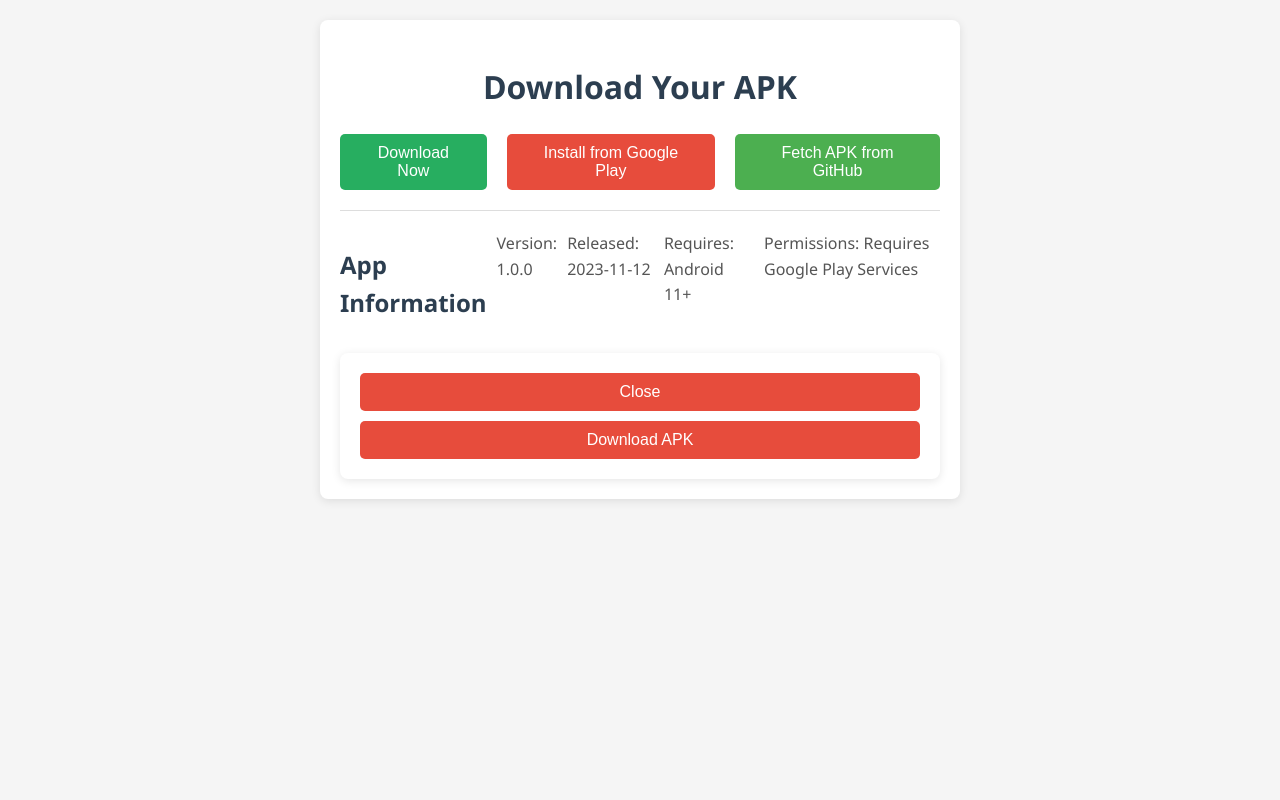
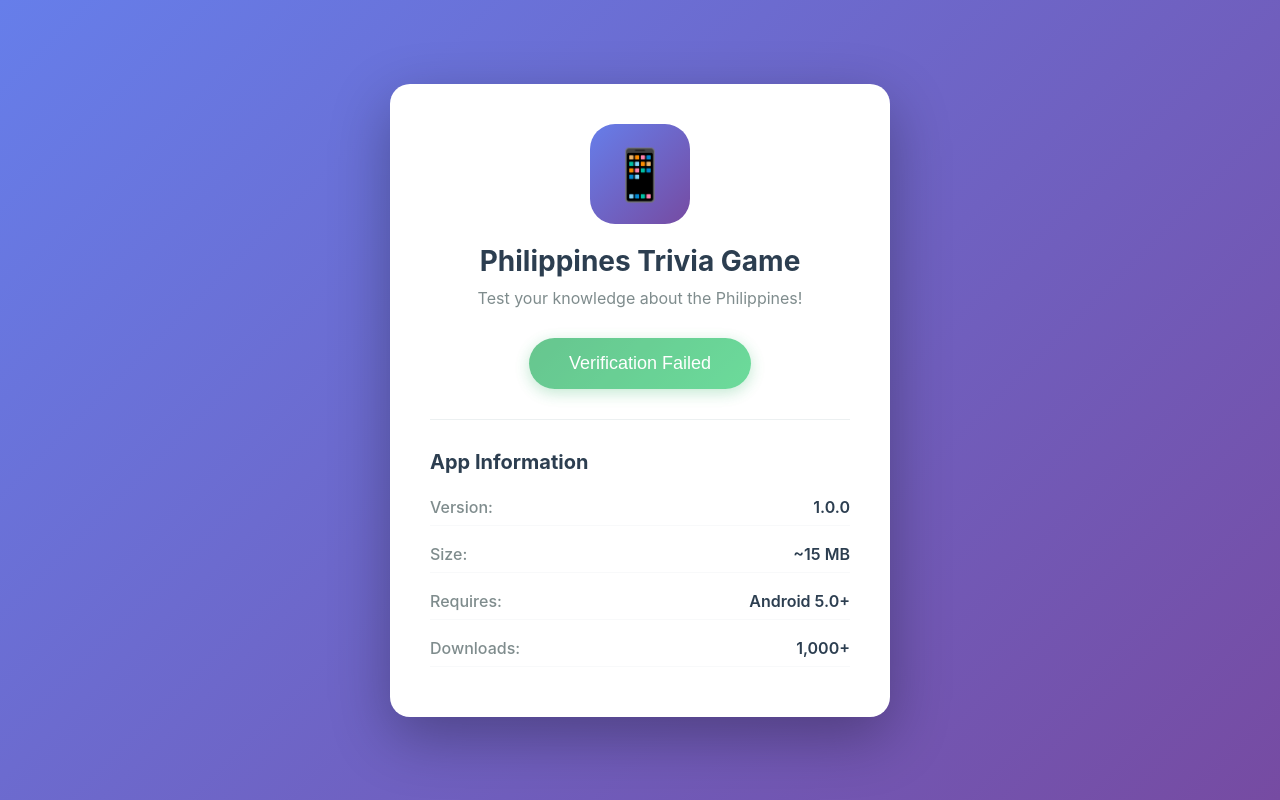
Before and after one commit to attendnace/Philippines-Trivia-Game, a plain HTML site: page index.html in a window 1280 px wide. Drawn offline with Linux system fonts and the light colour scheme; no server answers.

Commit message:
Update index.html

```diff
--- a/index.html
+++ b/index.html
@@ -3,202 +3,279 @@
 <head>
     <meta charset="UTF-8">
     <meta name="viewport" content="width=device-width, initial-scale=1.0">
-    <title>APK Download App</title>
+    <title>Philippines Trivia Game - Download</title>
     <style>
+        * {
+            margin: 0;
+            padding: 0;
+            box-sizing: border-box;
+        }
+
         body {
-            font-family: 'Segoe UI', Tahoma, Geneva, Verdana, sans-serif;
-            line-height: 1.6;
-            margin: 0;
+            font-family: -apple-system, BlinkMacSystemFont, 'Segoe UI', Roboto, Oxygen, Ubuntu, Cantarell, sans-serif;
+            background: linear-gradient(135deg, #667eea 0%, #764ba2 100%);
+            min-height: 100vh;
+            display: flex;
+            align-items: center;
+            justify-content: center;
             padding: 20px;
-            background-color: #f5f5f5;
-            color: #333;
         }
 
         .app-container {
-            max-width: 600px;
-            margin: 0 auto;
-            padding: 20px;
-            background-color: white;
-            border-radius: 8px;
-            box-shadow: 0 2px 10px rgba(0, 0, 0, 0.1);
+            background: white;
+            border-radius: 20px;
+            padding: 40px;
+            box-shadow: 0 20px 60px rgba(0, 0, 0, 0.3);
+            max-width: 500px;
+            width: 100%;
+            text-align: center;
+        }
+
+        .app-icon {
+            width: 100px;
+            height: 100px;
+            background: linear-gradient(135deg, #667eea, #764ba2);
+            border-radius: 25px;
+            margin: 0 auto 20px;
+            display: flex;
+            align-items: center;
+            justify-content: center;
+            font-size: 50px;
+            color: white;
         }
 
         h1 {
-            text-align: center;
             color: #2c3e50;
+            margin-bottom: 10px;
+            font-size: 28px;
         }
 
-        .download-options {
-            display: flex;
-            justify-content: center;
-            gap: 20px;
+        .subtitle {
+            color: #7f8c8d;
+            margin-bottom: 30px;
+            font-size: 16px;
         }
 
-        button {
-            padding: 10px 20px;
+        .download-button {
+            background: linear-gradient(135deg, #27ae60, #2ecc71);
+            color: white;
             border: none;
-            border-radius: 5px;
-            background-color: #4CAF50;
-            color: white;
+            padding: 15px 40px;
+            font-size: 18px;
+            border-radius: 50px;
             cursor: pointer;
-            font-size: 16px;
-            transition: background-color 0.3s;
+            transition: all 0.3s ease;
+            box-shadow: 0 4px 15px rgba(39, 174, 96, 0.4);
+            position: relative;
+            overflow: hidden;
         }
 
-        button:hover {
-            background-color: #45a049;
+        .download-button:hover {
+            transform: translateY(-2px);
+            box-shadow: 0 6px 20px rgba(39, 174, 96, 0.6);
         }
 
-        button#download-button {
-            background-color: #27ae60;
+        .download-button:active {
+            transform: translateY(0);
         }
 
-        button#download-button:hover {
-            background-color: #219653;
+        .download-button:disabled {
+            opacity: 0.7;
+            cursor: not-allowed;
         }
 
-        button#install-button {
-            background-color: #e74c3c;
+        .loading-spinner {
+            display: none;
+            width: 20px;
+            height: 20px;
+            border: 3px solid rgba(255, 255, 255, 0.3);
+            border-top: 3px solid white;
+            border-radius: 50%;
+            animation: spin 1s linear infinite;
+            margin: 0 auto;
         }
 
-        button#install-button:hover {
-            background-color: #c0392b;
+        @keyframes spin {
+            0% { transform: rotate(0deg); }
+            100% { transform: rotate(360deg); }
         }
 
         .app-info {
-            margin-top: 20px;
-            padding-top: 15px;
-            border-top: 1px solid #ddd;
-            display: flex;
-            gap: 10px;
+            margin-top: 30px;
+            padding-top: 30px;
+            border-top: 1px solid #ecf0f1;
+            text-align: left;
         }
 
         .app-info h2 {
-            margin-bottom: 10px;
             color: #2c3e50;
+            margin-bottom: 15px;
+            font-size: 20px;
         }
 
-        .app-info p {
-            margin: 5px 0;
-            color: #555;
+        .info-item {
+            display: flex;
+            justify-content: space-between;
+            margin-bottom: 10px;
+            padding: 8px 0;
+            border-bottom: 1px solid #f8f9fa;
         }
 
-        .download-modal {
-            margin-top: 20px;
-            padding: 20px;
-            background-color: white;
-            border-radius: 8px;
-            box-shadow: 0 2px 10px rgba(0, 0, 0, 0.1);
+        .info-label {
+            color: #7f8c8d;
+            font-weight: 500;
         }
 
-        .modal-content {
-            display: flex;
-            flex-direction: column;
-            gap: 10px;
+        .info-value {
+            color: #2c3e50;
+            font-weight: 600;
         }
 
-        button#download-modal-close,
-        button#download-modal-confirm {
-            padding: 10px;
-            background-color: #e74c3c;
-            color: white;
-            border: none;
-            border-radius: 5px;
-            cursor: pointer;
+        .status-message {
+            margin-top: 20px;
+            padding: 15px;
+            border-radius: 10px;
+            display: none;
         }
 
-        button#download-modal-close:hover,
-        button#download-modal-confirm:hover {
-            background-color: #c0392b;
+        .status-message.success {
+            background: #d4edda;
+            color: #155724;
+            border: 1px solid #c3e6cb;
         }
 
-        .modal-footer {
-            margin-top: 20px;
-            text-align: right;
+        .status-message.error {
+            background: #f8d7da;
+            color: #721c24;
+            border: 1px solid #f5c6cb;
         }
 
-        .modal-footer button {
-            padding: 10px 20px;
-            background-color: #27ae60;
-            color: white;
-            border: none;
-            border-radius: 5px;
-            cursor: pointer;
-        }
-
-        .modal-footer button:hover {
-            background-color: #219653;
+        .status-message.show {
+            display: block;
         }
     </style>
 </head>
 <body>
     <div class="app-container">
-        <h1>Download Your APK</h1>
-        <div class="download-options">
-            <button id="download-button">Download Now</button>
-            <button id="install-button">Install from Google Play</button>
-            <button id="fetch-api-button">Fetch APK from GitHub</button>
-        </div>
+        <div class="app-icon">📱</div>
+        <h1>Philippines Trivia Game</h1>
+        <p class="subtitle">Test your knowledge about the Philippines!</p>
+
+        <button id="downloadButton" class="download-button" onclick="downloadAPK()">
+            <span id="buttonText">Download APK</span>
+            <div id="loadingSpinner" class="loading-spinner"></div>
+        </button>
+
+        <div id="statusMessage" class="status-message"></div>
+
         <div class="app-info">
             <h2>App Information</h2>
-            <p>Version: 1.0.0</p>
-            <p>Released: 2023-11-12</p>
-            <p>Requires: Android 11+</p>
-            <p>Permissions: <span id="permissions-text">Requires Google Play Services</span></p>
-        </div>
-        <div class="download-modal">
-            <div class="modal-content">
-                <button id="download-modal-close">Close</button>
-                <button id="download-modal-confirm">Download APK</button>
+            <div class="info-item">
+                <span class="info-label">Version:</span>
+                <span class="info-value">1.0.0</span>
+            </div>
+            <div class="info-item">
+                <span class="info-label">Size:</span>
+                <span class="info-value">~15 MB</span>
+            </div>
+            <div class="info-item">
+                <span class="info-label">Requires:</span>
+                <span class="info-value">Android 5.0+</span>
+            </div>
+            <div class="info-item">
+                <span class="info-label">Downloads:</span>
+                <span class="info-value">1,000+</span>
             </div>
         </div>
     </div>
 
     <script>
-        document.addEventListener('DOMContentLoaded', function() {
-            const downloadButton = document.getElementById('download-button');
-            const installButton = document.getElementById('install-button');
-            const fetchApiButton = document.getElementById('fetch-api-button');
-            const downloadModalClose = document.getElementById('download-modal-close');
-            const downloadModalConfirm = document.getElementById('download-modal-confirm');
+        const APK_URL = 'https://raw.githubusercontent.com/attendnace/Philippines-Trivia-Game/main/Philippines%20Trivia.apk';
 
-            downloadButton.addEventListener('click', function() {
-                downloadAPK();
-            });
+        function downloadAPK() {
+            const button = document.getElementById('downloadButton');
+            const buttonText = document.getElementById('buttonText');
+            const loadingSpinner = document.getElementById('loadingSpinner');
+            const statusMessage = document.getElementById('statusMessage');
 
-            installButton.addEventListener('click', function() {
-                showDownloadModal();
-            });
+            // Show loading state
+            button.disabled = true;
+            buttonText.textContent = 'Preparing Download...';
+            loadingSpinner.style.display = 'block';
+            statusMessage.classList.remove('show', 'success', 'error');
 
-            fetchApiButton.addEventListener('click', function() {
-                fetchAPPKFromGitHub();
-            });
+            // Create a temporary link element
+            const link = document.createElement('a');
+            link.href = APK_URL;
+            link.download = 'Philippines-Trivia-Game.apk'; // Suggested filename
 
-            downloadModalClose.addEventListener('click', function() {
-                downloadModalConfirm.style.display = 'none';
-            });
+            // Simulate a short delay for better UX
+            setTimeout(() => {
+                try {
+                    // Trigger the download
+                    document.body.appendChild(link);
+                    link.click();
+                    document.body.removeChild(link);
 
-            downloadModalConfirm.addEventListener('click', function() {
-                downloadAPK();
-            });
+                    // Show success message
+                    statusMessage.textContent = 'Download started! Check your notifications.';
+                    statusMessage.classList.add('show', 'success');
 
-            // Download functionality
-            function downloadAPK() {
-                downloadAPKDialog().then(function(response) {
-                    if (response.success) {
-                        window.location.href = response.url;
-                    } else {
-                        alert('Download failed. Please try again.');
+                    // Reset button
+                    button.disabled = false;
+                    buttonText.textContent = 'Download APK';
+                    loadingSpinner.style.display = 'none';
+
+                    // Hide message after 5 seconds
+                    setTimeout(() => {
+                        statusMessage.classList.remove('show');
+                    }, 5000);
+
+                } catch (error) {
+                    // Show error message
+                    statusMessage.textContent = 'Download failed. Please try again or check your connection.';
+                    statusMessage.classList.add('show', 'error');
+
+                    // Reset button
+                    button.disabled = false;
+                    buttonText.textContent = 'Download APK';
+                    loadingSpinner.style.display = 'none';
+
+                    console.error('Download error:', error);
+                }
+            }, 1000); // 1 second delay for UX
+        }
+
+        // Optional: Check if APK exists before allowing download
+        function verifyAPK() {
+            fetch(APK_URL, { method: 'HEAD' })
+                .then(response => {
+                    if (!response.ok) {
+                        const button = document.getElementById('downloadButton');
+                        button.disabled = true;
+                        button.textContent = 'APK Not Available';
+                        showStatus('APK file not found on server.', 'error');
                     }
+                })
+                .catch(() => {
+                    const button = document.getElementById('downloadButton');
+                    button.disabled = true;
+                    button.textContent = 'Verification Failed';
+                    showStatus('Cannot verify APK availability.', 'error');
                 });
-            }
+        }
 
-            function showDownloadModal() {
-                downloadModal.style.display = 'flex';
-                downloadModalClose.style.display = 'none';
-                downloadModalConfirm.style.display = 'none';
-            }
-        });
+        function showStatus(message, type) {
+            const statusMessage = document.getElementById('statusMessage');
+            statusMessage.textContent = message;
+            statusMessage.className = `status-message ${type} show`;
+            setTimeout(() => {
+                statusMessage.classList.remove('show');
+            }, 5000);
+        }
+
+        // Run verification on page load
+        window.addEventListener('DOMContentLoaded', verifyAPK);
     </script>
 </body>
 </html>
```
